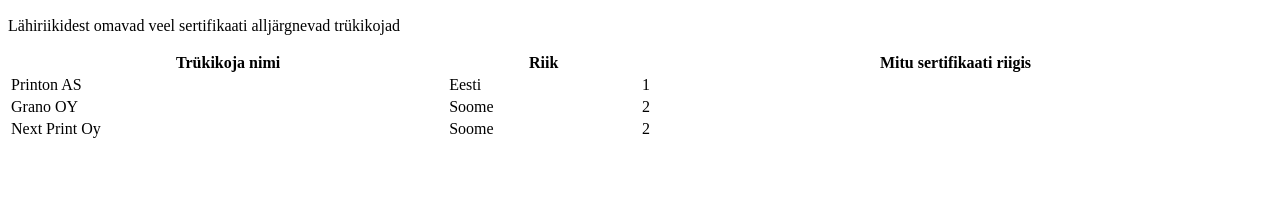
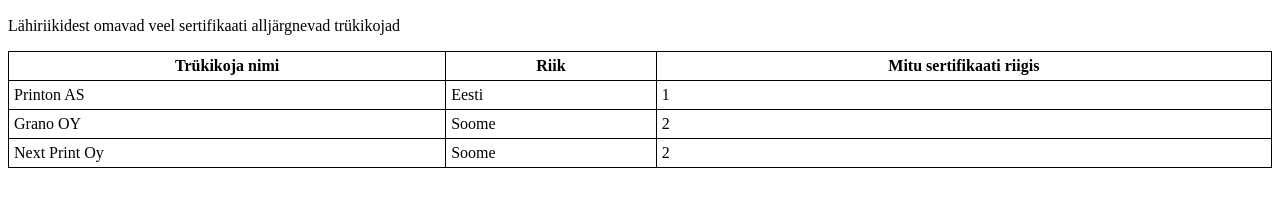
Before and after one commit to triinuadelaide/mypage, a plain HTML site: page index.html in a window 1280 px wide. Shown: the part 347-554 px from the top of the page. Drawn offline with Linux system fonts and the light colour scheme.

Commit message:
Update index.html

```diff
--- a/index.html
+++ b/index.html
@@ -2,6 +2,15 @@
 <html>
 <head>
 <title>Triinu kodutöö</title>
+ <style>
+table, th, td {
+  border: 1px solid black;
+  border-collapse: collapse;
+}
+th, td {
+  padding: 5px;
+}
+</style>
 </head>
 <body>
 
```
